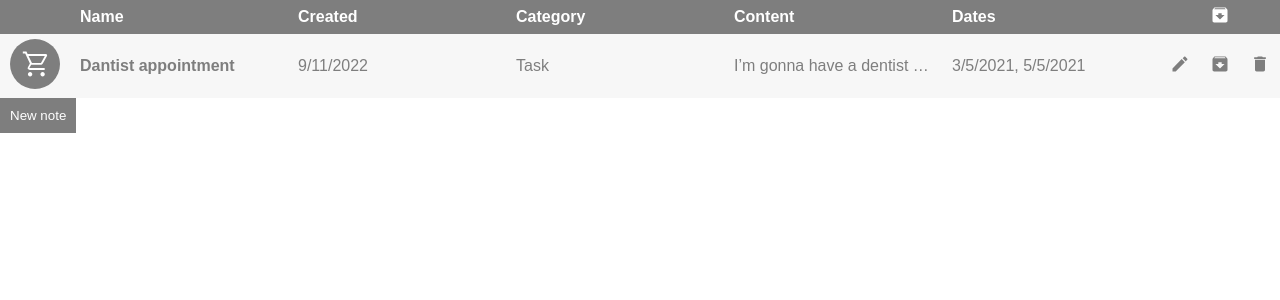
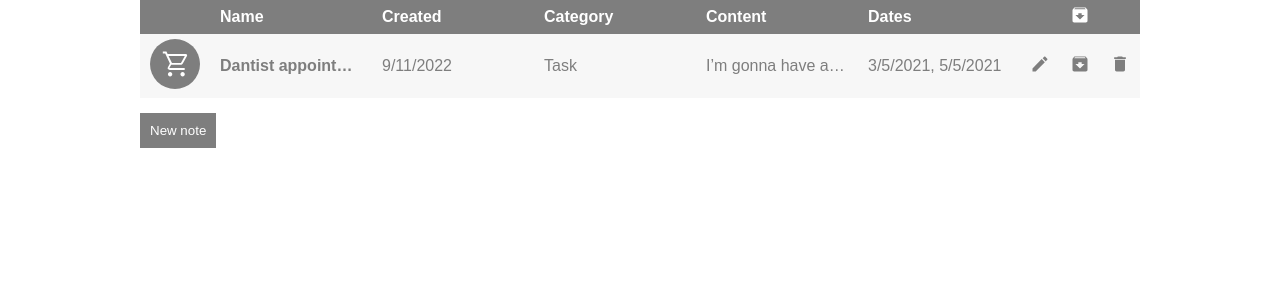
Before and after one commit to shevelidze/radency-hometask-2, a React (Create React App) app: page / in a window 1280 px wide. Shown: the top 300 px of the page. Built offline with nearby package versions, Linux system fonts and the light colour scheme.

Commit message:
Add root layout

```diff
--- a/src/App.tsx
+++ b/src/App.tsx
@@ -3,15 +3,16 @@ import './App.css';
 import Button from './components/Button';
 import NotesTable from './components/NotesTable';
 import useNoteForm from './hooks/useNoteForm';
+import Root from './layouts/Root';
 
 function App() {
   const openNoteForm = useNoteForm();
 
   return (
-    <div>
+    <Root>
       <NotesTable />
       <Button onClick={() => openNoteForm(null)}>New note</Button>
-    </div>
+    </Root>
   );
 }
 
--- /dev/null
+++ b/src/layouts/Root/Root.module.css
@@ -0,0 +1,8 @@
+.root {
+  margin: 0 auto;
+  max-width: 1000px;
+}
+
+.root>* {
+  margin-bottom: var(--spacing-3);
+}
--- /dev/null
+++ b/src/layouts/Root/index.tsx
@@ -0,0 +1,8 @@
+import React from 'react';
+import styles from './Root.module.css';
+
+const Root: React.FC<React.PropsWithChildren> = ({ children }) => {
+  return <div className={styles.root}>{children}</div>;
+};
+
+export default Root;
```
